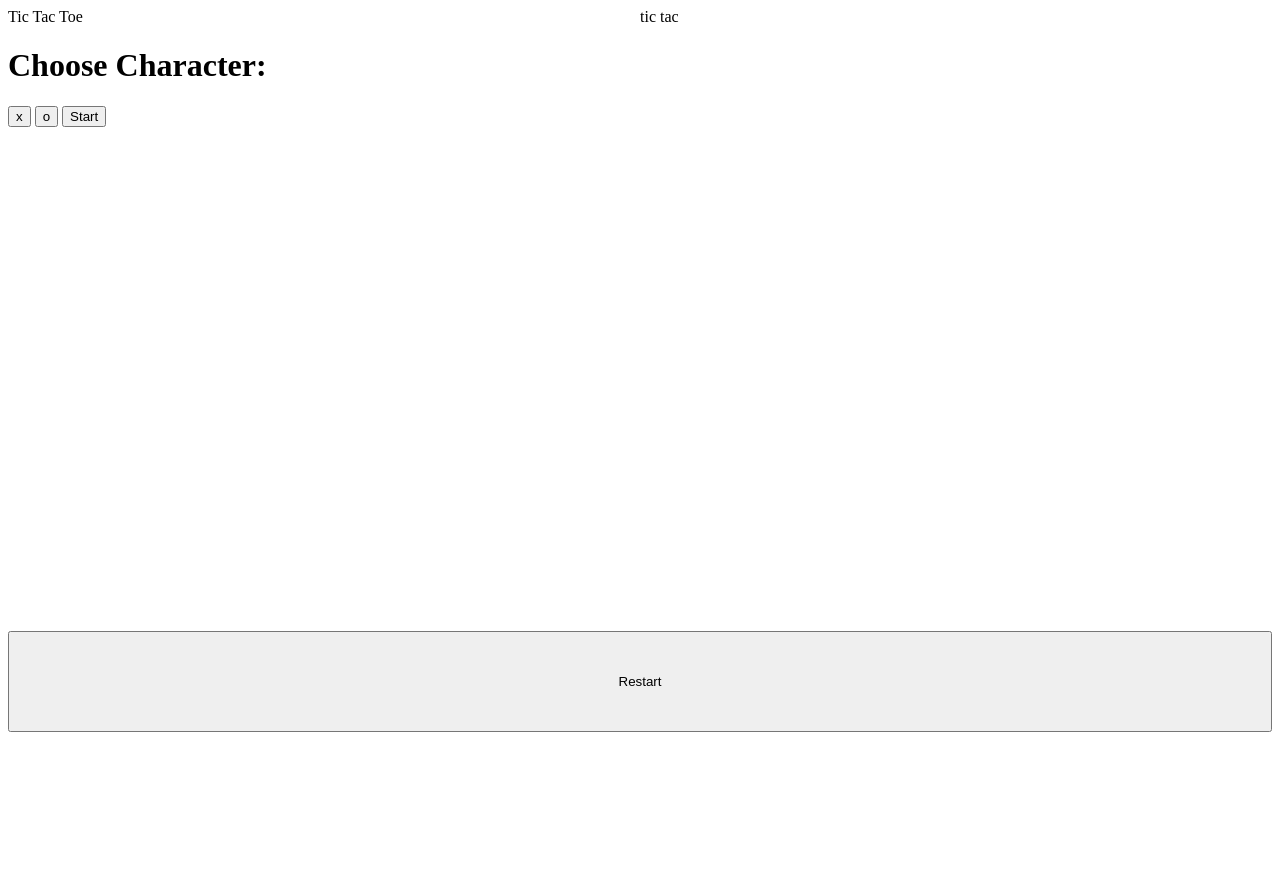
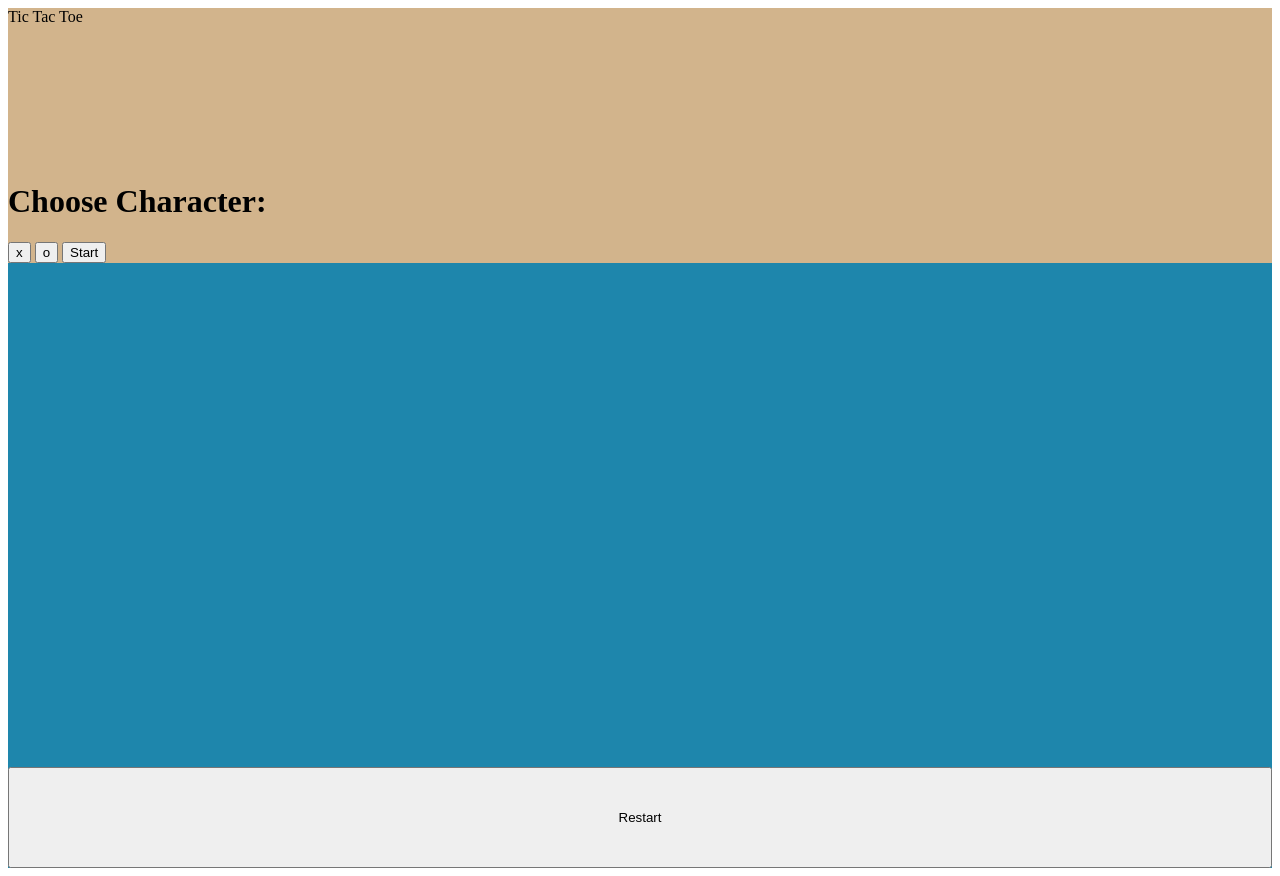
Before and after one commit to elliohip/Tic-Tac-Toe, a plain HTML site: page index.html in a window 1280 px wide. Before the commit the page ends 800 px from the top, so only its background shows below. Drawn offline with Linux system fonts and the light colour scheme.

Commit message:
added an SVG and some basic styling

```diff
--- a/index.html
+++ b/index.html
@@ -15,7 +15,7 @@
         </section>
 
         <section>
-            tic tac
+            <svg src="Untitled-3.svg"></svg>
         </section>
     </header>
 
--- a/script.js
+++ b/script.js
@@ -408,6 +408,8 @@ class Runner {
     }
 
     run() {
+
+        document.getElementById("game").style.backgroundColor = "tan";
         this.game = new GameBoard(this.player);
     }
 
--- a/style.css
+++ b/style.css
@@ -1,18 +1,37 @@
 header {
     display: grid;
     grid-template-columns: 1fr 1fr;
+
+    background-color: tan;
 }
 
 main {
     display: grid;
     grid-template-rows: 1fr 1fr 4fr 1fr;
+
+    background-color: rgb(30, 134, 172);
+
+}
+
+.choose-character {
+    background-color:tan;
 }
 
 #game {
     display: grid;
+    grid-column-start: 1;
+    grid-column-end: -1;
+
+    align-self: center;
+    justify-self: center;
+
+
+
 
     grid-template-columns: repeat(3, minmax(100px, 1fr));
     grid-template-rows: repeat(3, minmax(100px, 1fr));
+
+    max-width: 750px;
 
 }
 
```
Also changed, not shown: Untitled-3.svg (added).
